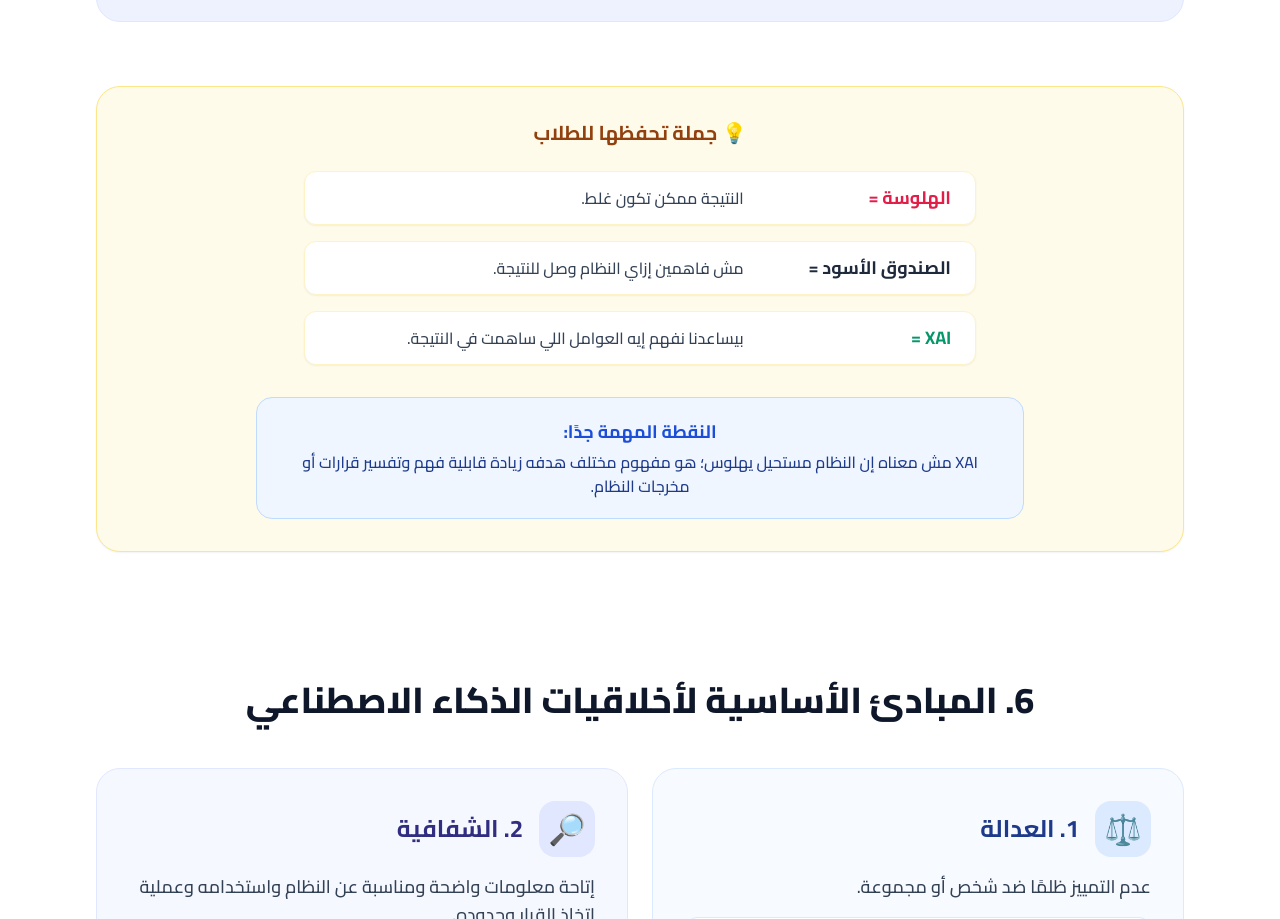
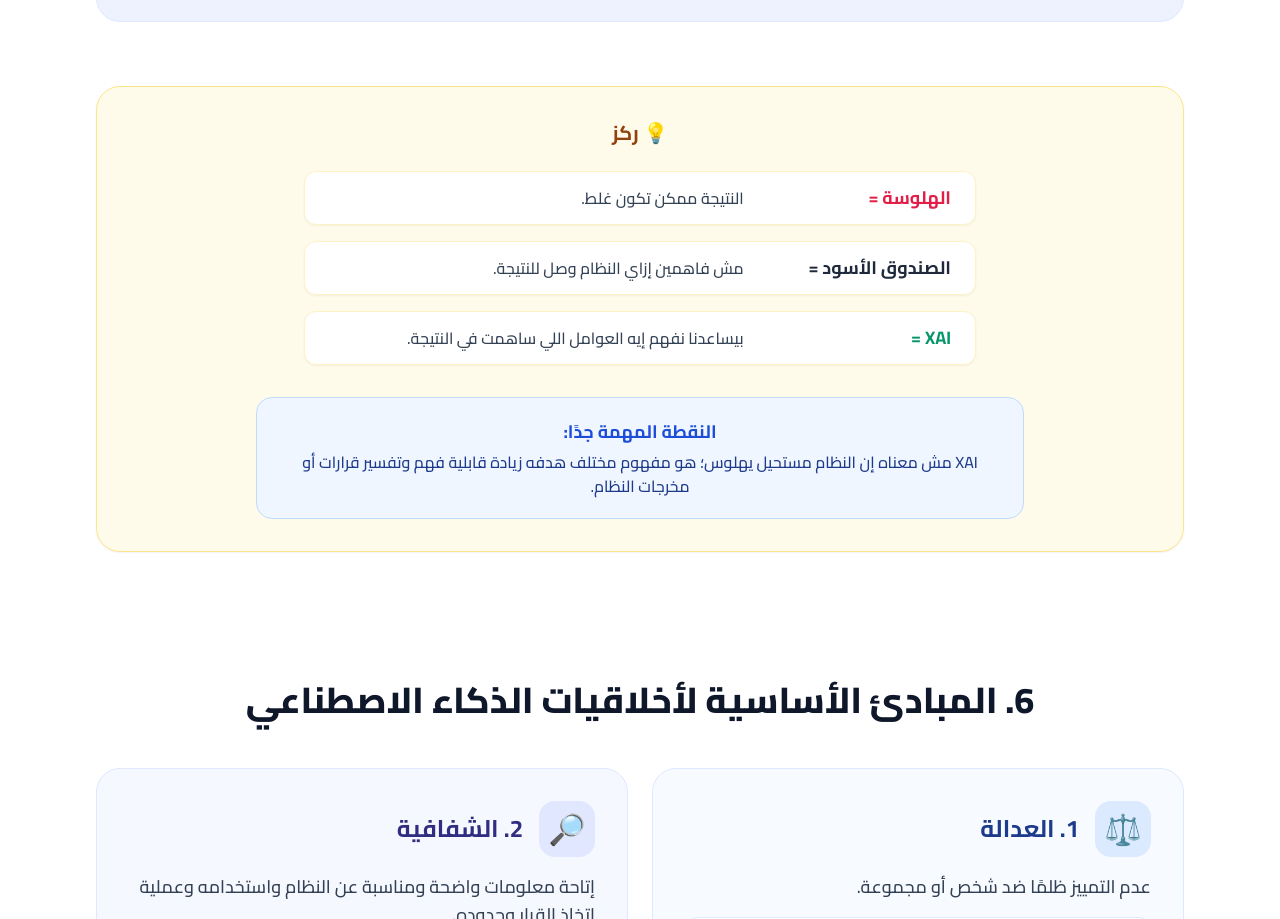
Before and after one commit to ahm-25/Baccalaureate, a Nuxt app: page /lesson-06 in a window 1280 px wide. Shown: the part 10386-11305 px from the top of the page. Built offline with nearby package versions, Linux system fonts and the light colour scheme.

Commit message:
feat: add AiConceptsComparison and MultipleChoiceQuestion components

```diff
--- a/app/components/ai/lesson-06/AiConceptsComparison.vue
+++ b/app/components/ai/lesson-06/AiConceptsComparison.vue
@@ -114,9 +114,9 @@
         </div>
       </div>
 
-      <!-- جملة تحفظها للطلاب -->
+      <!-- ركز -->
       <div class="bg-amber-50 border border-amber-200 rounded-3xl p-8 text-center shadow-sm">
-        <h3 class="text-xl font-bold text-amber-800 mb-6">💡 جملة تحفظها للطلاب</h3>
+        <h3 class="text-xl font-bold text-amber-800 mb-6">💡 ركز</h3>
 
         <div class="flex flex-col gap-4 max-w-2xl mx-auto mb-8">
           <div class="bg-white px-6 py-3 rounded-xl border border-amber-100 shadow-sm flex items-center justify-between text-right">
--- a/app/components/quiz/MultipleChoiceQuestion.vue
+++ b/app/components/quiz/MultipleChoiceQuestion.vue
@@ -46,13 +46,14 @@ const normalizedOptions = computed<NormalizedOption[]>(() => {
 const correctOptionId = computed(() => {
   if (props.question?.correctOptionId !== undefined) return String(props.question.correctOptionId)
   if (props.question?.correctAnswerIndex !== undefined) return String(props.question.correctAnswerIndex)
+  if (props.question?.correct !== undefined) return String(props.question.correct)
   return null
 })
 
 const selectedOptionId = ref<string | null>(null)
 
-// Reset selection when the question ID changes
-watch(() => props.question.id, () => {
+// Reset selection when the question changes
+watch(() => props.question.text, () => {
   selectedOptionId.value = null
 })
 
```
